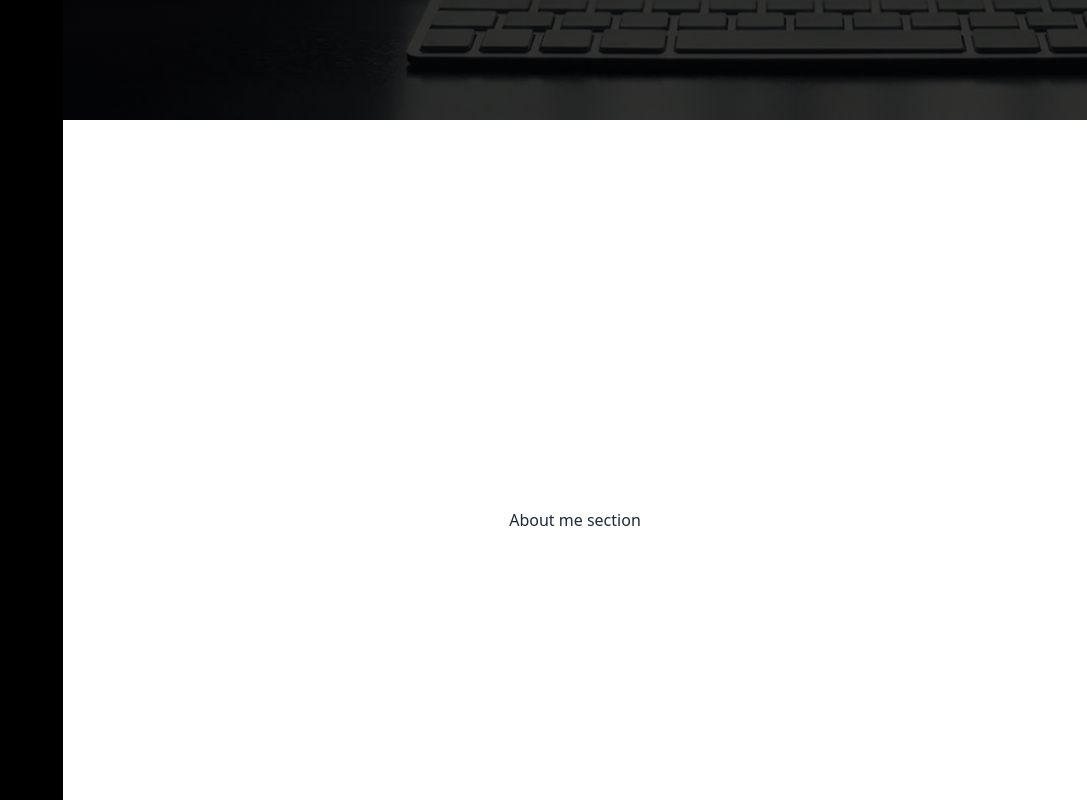
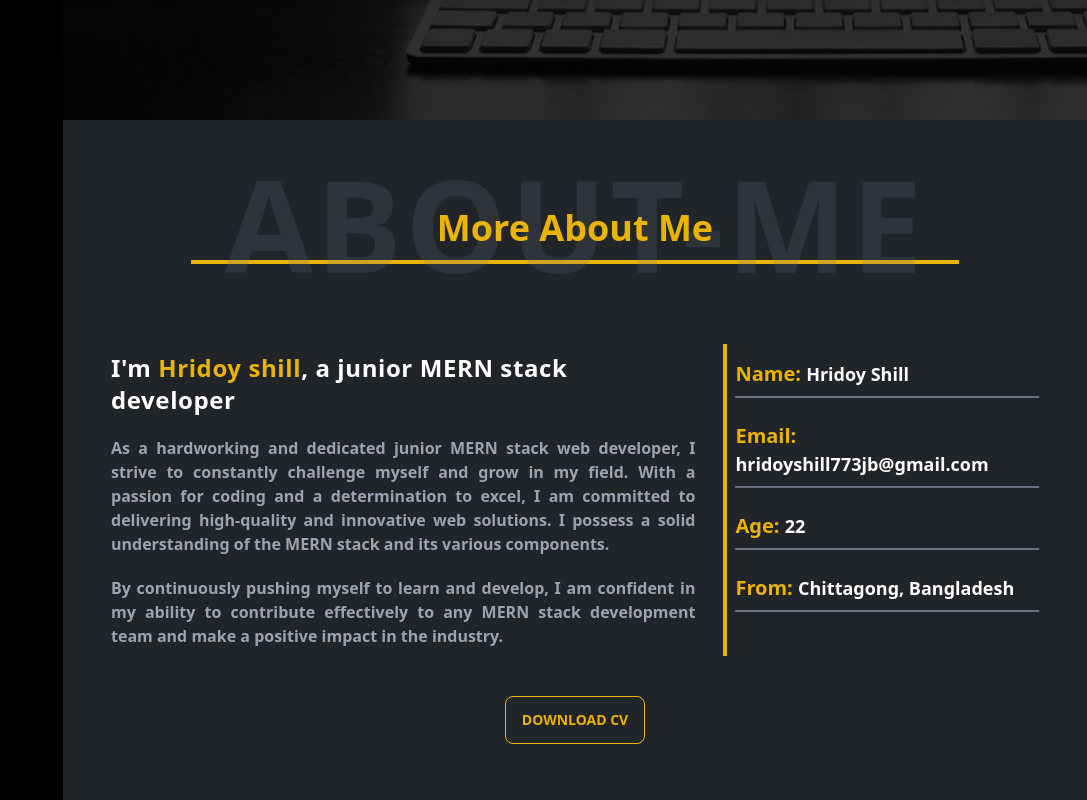
Before and after one commit to Hridoy-shill/my_portflio, a React (Vite) app: page / in a window 1280 px wide. Shown: the part 680-1480 px from the top of the page, without its empty margins (193-1280 px from the left). Built offline with nearby package versions, Linux system fonts and the light colour scheme.

Commit message:
about page done

```diff
--- a/src/Component's/AboutMe/AboutMe.jsx
+++ b/src/Component's/AboutMe/AboutMe.jsx
@@ -1,9 +1,38 @@
 import React from 'react';
 
 const AboutMe = () => {
+    const handleDownload = () => {
+        const fileUrl = 'https://drive.google.com/file/d/1J_ENoEKfFVXLVN8vjdQ7v4ImW2ayXr_O/view?usp=sharing';
+        const link = document.createElement('a');
+        link.href = fileUrl;
+        link.setAttribute('download', 'Hridoy_shill_Resume.pdf');
+        document.body.appendChild(link);
+        link.click();
+        document.body.removeChild(link);
+    };
     return (
-        <div className='h-screen w-full flex justify-center items-center' id='aboutMe'>
-            About me section
+        <div className='h-screen w-full flex-row justify-center bg-[#212529]' id='aboutMe'>
+            <div className='flex-col px-32'>
+                <h2 className='text-9xl text-gray-500 text-opacity-20 font-bold pt-10 tracking-wide text-center'>ABOUT-ME</h2>
+                <p className='text-center text-yellow-500 text-4xl font-bold -mt-20 border-b-4 pb-3 border-yellow-500'>More About Me</p>
+            </div>
+
+            <div className='px-10 mt-20 flex gap-5'>
+                <div className='text-white w-[65%] p-2'>
+                    <p className='font-semibold text-2xl tracking-wide'>I'm <span className='font-bold text-2xl text-yellow-500'>Hridoy shill</span>, a junior MERN stack developer</p>
+                    <p className='mt-5 text-justify text-gray-400 font-semibold'>As a hardworking and dedicated junior MERN stack web developer, I strive to constantly challenge myself and grow in my field. With a passion for coding and a determination to excel, I am committed to delivering high-quality and innovative web solutions. I possess a solid understanding of the MERN stack and its various components.</p>
+                    <p className='mt-5 text-justify text-gray-400 font-semibold'>By continuously pushing myself to learn and develop, I am confident in my ability to contribute effectively to any MERN stack development team and make a positive impact in the industry.</p>
+                </div>
+                <div className='text-white w-[35%] border-l-4 border-yellow-500 p-2 space-y-4'>
+                    <p className='text-xl text-yellow-500 font-semibold border-b-2 border-b-gray-500 py-2'>Name: <span className='text-white text-lg'>Hridoy Shill</span></p>
+                    <p className='text-xl text-yellow-500 font-semibold border-b-2 border-b-gray-500 py-2'>Email: <span className='text-white text-lg'>hridoyshill773jb@gmail.com</span></p>
+                    <p className='text-xl text-yellow-500 font-semibold border-b-2 border-b-gray-500 py-2'>Age: <span className='text-white text-lg'>22</span></p>
+                    <p className='text-xl text-yellow-500 font-semibold border-b-2 border-b-gray-500 py-2'>From: <span className='text-white text-lg'>Chittagong, Bangladesh</span></p>
+                </div>
+            </div>
+            <div className='text-center mt-10'>
+                <button onClick={handleDownload} className='btn bg-transparent hover:bg-yellow-500 text-yellow-500 hover:text-black font-bold border-yellow-500 hover:border-yellow-500 duration-500'>Download CV</button>
+            </div>
         </div>
     );
 };
```
